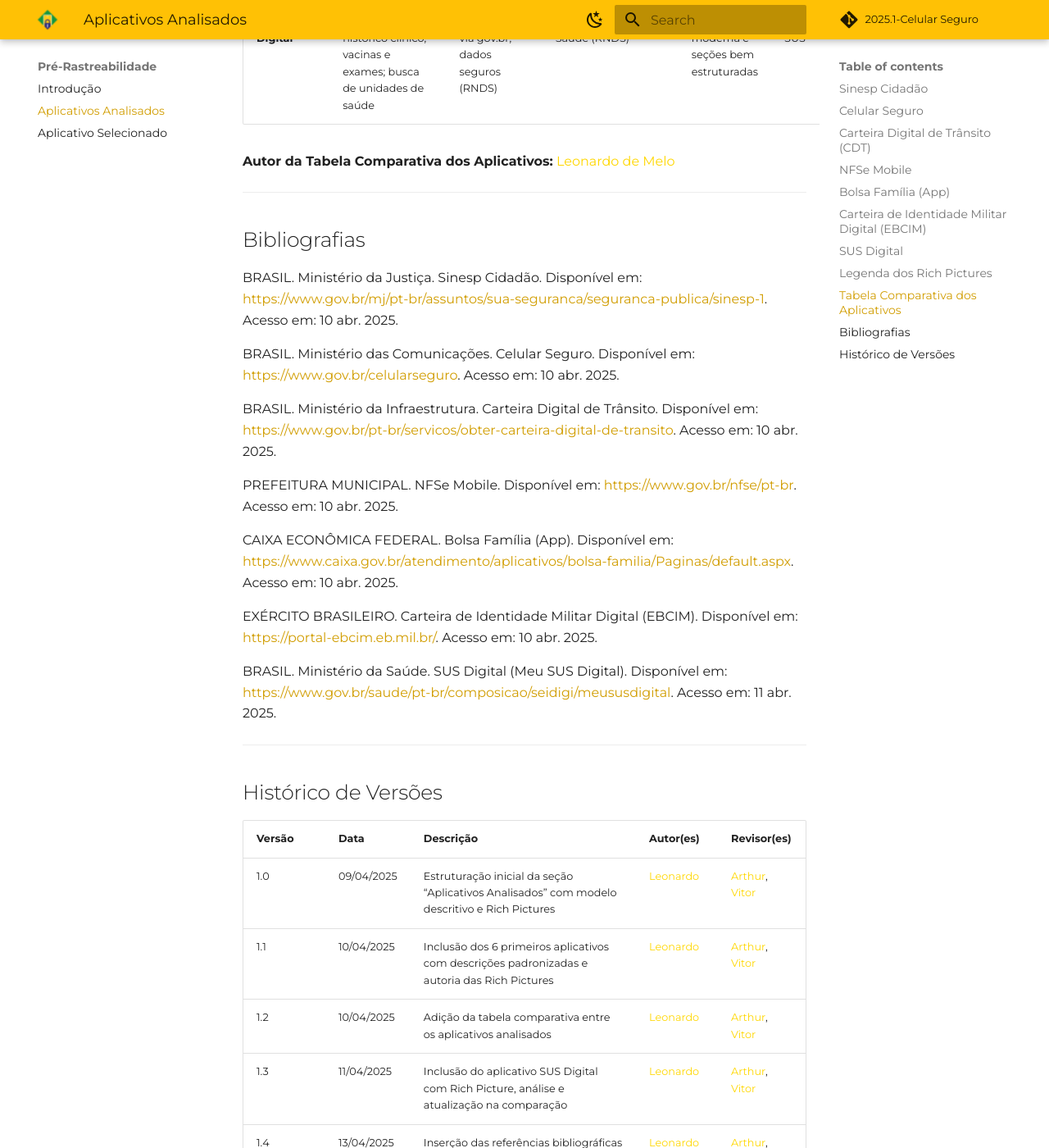
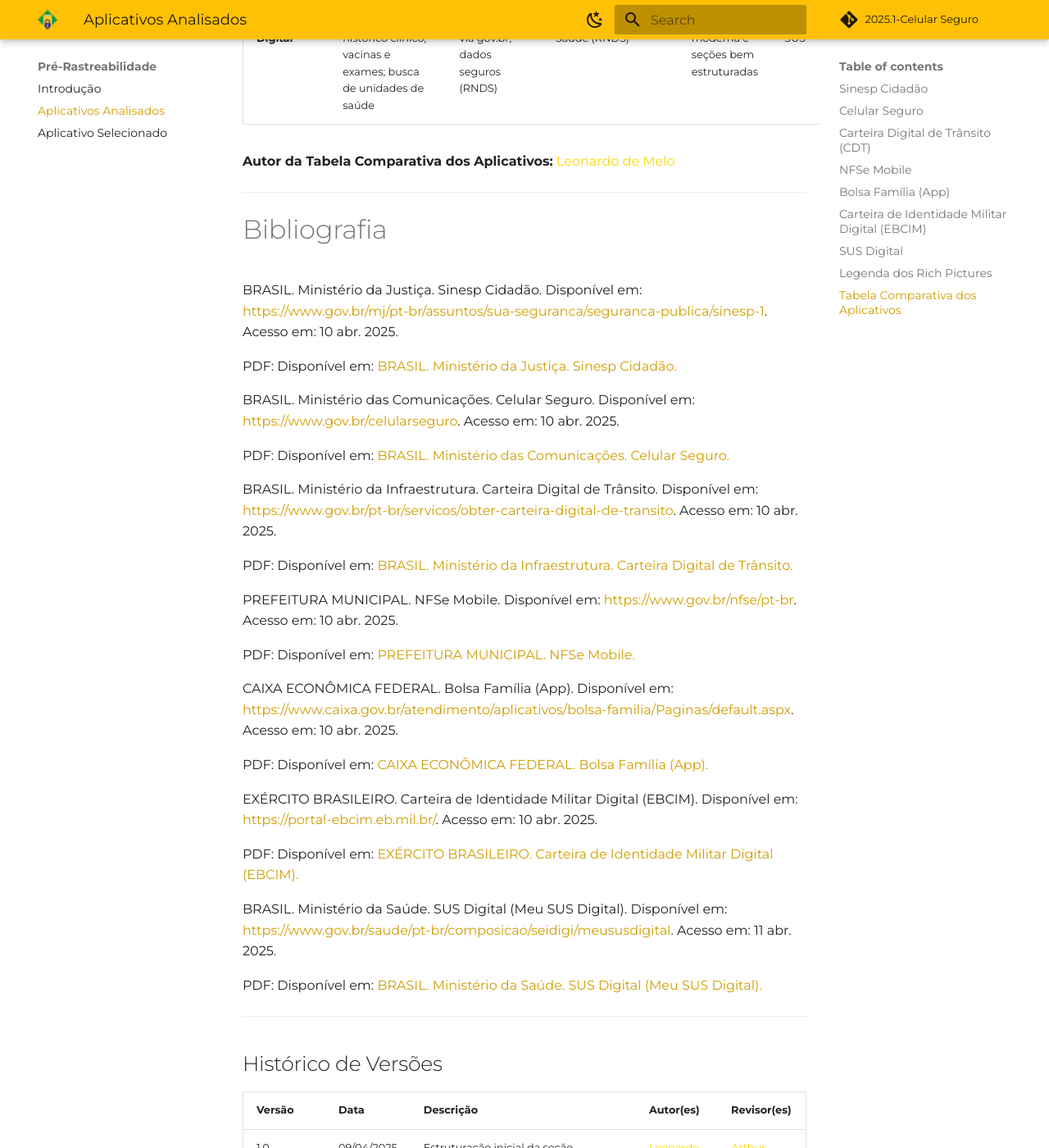
Before and after one commit to Requisitos-de-Software/2025.1-CelularSeguro, an MkDocs documentation site: the page built from Docs/documento-pre-rastreabilidade/aplicativos_analisados.md, in a window 1280 px wide and 1400 px high, scrolled down 9298 px. Shown: the whole window at 82% size. Built offline with MkDocs 1.6.1 and Material for MkDocs 9.7.7, drawn with Linux system fonts in a browser that asks for light colours; comment, search, counter and statistics services are not loaded.

Commit message:
docs: Adição de linha para PDF em bibliotecas do submenu APlicativos Analisados

```diff
--- a/Docs/documento-pre-rastreabilidade/aplicativos_analisados.md
+++ b/Docs/documento-pre-rastreabilidade/aplicativos_analisados.md
@@ -174,21 +174,35 @@
 
 ---
 
-## Bibliografias
+# Bibliografia
 
 BRASIL. Ministério da Justiça. Sinesp Cidadão. Disponível em: <https://www.gov.br/mj/pt-br/assuntos/sua-seguranca/seguranca-publica/sinesp-1>. Acesso em: 10 abr. 2025.
 
+PDF: Disponível em: <a href="" target="_blank"> BRASIL. Ministério da Justiça. Sinesp Cidadão. </a>
+
 BRASIL. Ministério das Comunicações. Celular Seguro. Disponível em: <https://www.gov.br/celularseguro>. Acesso em: 10 abr. 2025.
+
+PDF: Disponível em: <a href="" target="_blank"> BRASIL. Ministério das Comunicações. Celular Seguro. </a>
 
 BRASIL. Ministério da Infraestrutura. Carteira Digital de Trânsito. Disponível em: <https://www.gov.br/pt-br/servicos/obter-carteira-digital-de-transito>. Acesso em: 10 abr. 2025.
 
+PDF: Disponível em: <a href="" target="_blank"> BRASIL. Ministério da Infraestrutura. Carteira Digital de Trânsito.</a>
+
 PREFEITURA MUNICIPAL. NFSe Mobile. Disponível em: <https://www.gov.br/nfse/pt-br>. Acesso em: 10 abr. 2025.
+
+PDF: Disponível em: <a href="" target="_blank"> PREFEITURA MUNICIPAL. NFSe Mobile. </a>
 
 CAIXA ECONÔMICA FEDERAL. Bolsa Família (App). Disponível em: <https://www.caixa.gov.br/atendimento/aplicativos/bolsa-familia/Paginas/default.aspx>. Acesso em: 10 abr. 2025.
 
+PDF: Disponível em: <a href="" target="_blank"> CAIXA ECONÔMICA FEDERAL. Bolsa Família (App). </a>
+
 EXÉRCITO BRASILEIRO. Carteira de Identidade Militar Digital (EBCIM). Disponível em: <https://portal-ebcim.eb.mil.br/>. Acesso em: 10 abr. 2025.
 
+PDF: Disponível em: <a href="" target="_blank"> EXÉRCITO BRASILEIRO. Carteira de Identidade Militar Digital (EBCIM). </a>
+
 BRASIL. Ministério da Saúde. SUS Digital (Meu SUS Digital). Disponível em: <https://www.gov.br/saude/pt-br/composicao/seidigi/meususdigital>. Acesso em: 11 abr. 2025.
+
+PDF: Disponível em: <a href="" target="_blank"> BRASIL. Ministério da Saúde. SUS Digital (Meu SUS Digital). </a>
 
 ---
 
```
